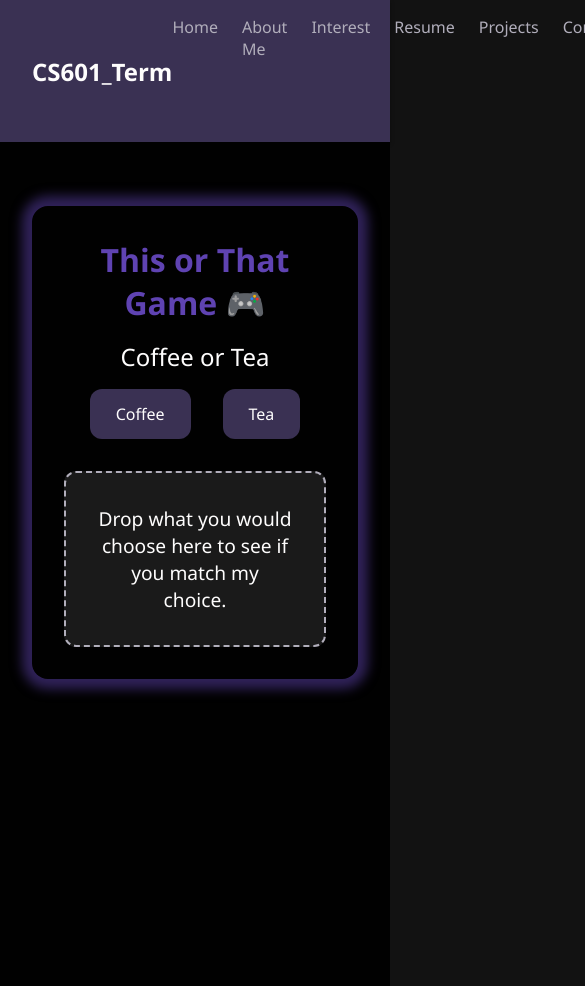
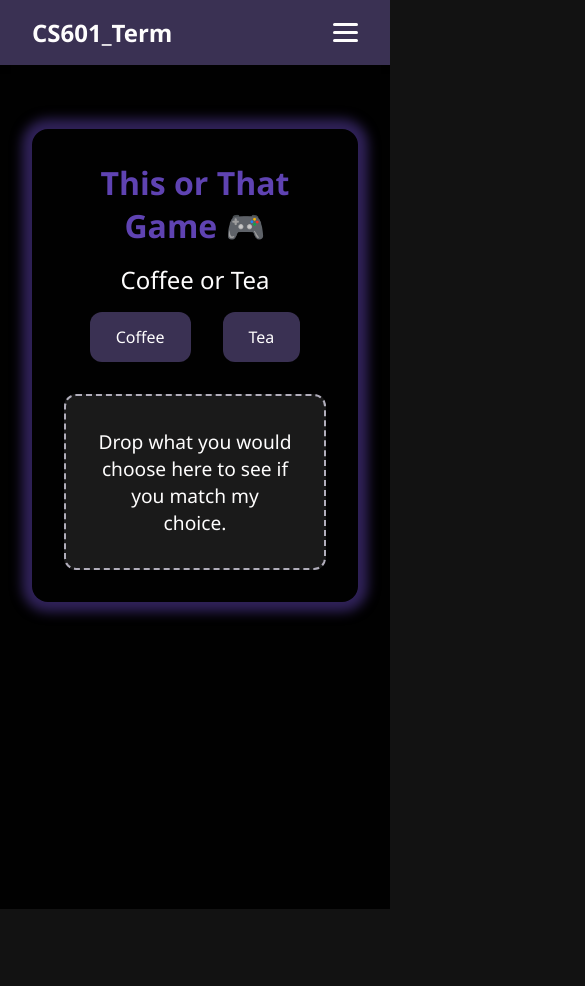
Before and after one commit to ShanyceBenson/CS601_TermProject_Benson, a React (Vite) app: page /#/game in a window 390 px wide. Shown: the top 986 px of the page, 585 px wide, since content can reach past the window. After the commit the page ends 909 px from the top, so only its background shows below. Built offline with nearby package versions, Linux system fonts and the light colour scheme.

Commit message:
fixed mobile view for the navbar and about me

```diff
--- a/src/components/NavBar.css
+++ b/src/components/NavBar.css
@@ -2,38 +2,96 @@
   display: flex;
   justify-content: space-between;
   align-items: center;
-    background-color: #3a3153;
+  background: #3a3153;
+  color: #fefdfd;
   padding: 1rem 2rem;
-    color: #fefdfd;
-    box-shadow: 0 2px 4px rgba(0, 0, 0, 0.4);
+  position: relative;
+  box-shadow: 0 2px 6px rgba(0, 0, 0, 0.4);
+  z-index: 10;
 }
 
 .logo {
-    color: #fefdfd;
   font-size: 1.5rem;
   font-weight: bold;
+  color: #fefdfd;
 }
 
 .nav-links {
   display: flex;
   gap: 1.5rem;
   list-style: none;
-    margin: 0;
-    padding: 0;
 }
 
-.nav-links a {
+.nav-links li a {
   color: #b1aebb;
   text-decoration: none;
   font-weight: 500;
-    transition: color 0.3s ease;
+  transition: 0.3s;
+  padding: 0.5rem 0;
 }
 
-.nav-links li a:hover {
-    color: #5f43b2;
+.nav-links li a:hover,
+.nav-links li a.active {
+  color: #ffffff;
+  border-bottom: 2px solid #5f43b2;
 }
 
-.nav-links li a.active {
-    color: #5f43b2;
-    border-bottom: 2px solid #5f43b2;
+.hamburger {
+  display: none;
+  cursor: pointer;
+  flex-direction: column;
+  gap: 5px;
+  z-index: 11;
 }
+
+.hamburger span {
+  height: 3px;
+  width: 25px;
+  background-color: #fefdfd;
+  border-radius: 5px;
+  transition: all 0.3s ease;
+}
+
+.hamburger.open span:nth-child(1) {
+  transform: rotate(45deg) translateY(8px);
+}
+.hamburger.open span:nth-child(2) {
+  opacity: 0;
+}
+.hamburger.open span:nth-child(3) {
+  transform: rotate(-45deg) translateY(-8px);
+}
+
+@media (max-width: 850px) {
+  .hamburger {
+    display: flex;
+  }
+
+  .nav-links {
+    display: none;
+    position: absolute;
+    top: 100%;
+    right: 0;
+    left: 0;
+    flex-direction: column;
+    background: rgba(58, 49, 83, 0.95);
+    padding: 1.5rem 2rem;
+    gap: 1.2rem;
+    border-bottom-left-radius: 12px;
+    border-bottom-right-radius: 12px;
+    box-shadow: 0 8px 15px rgba(0, 0, 0, 0.3);
+    backdrop-filter: blur(6px);
+  }
+
+  .nav-links.open {
+    display: flex;
+  }
+
+  .nav-links li {
+    text-align: center;
+  }
+
+  .nav-links li a {
+    font-size: 1.1rem;
+  }
+}
--- a/src/components/NavBar.tsx
+++ b/src/components/NavBar.tsx
@@ -1,36 +1,48 @@
+import { useState } from "react";
 import { NavLink } from "react-router-dom";
 import "./NavBar.css";
 
 function NavBar() {
+  const [menuOpen, setMenuOpen] = useState(false);
+
+  const toggleMenu = () => setMenuOpen(!menuOpen);
+  const closeMenu = () => setMenuOpen(false);
+
   return (
-    <>
-      <nav className="navbar">
-        <div className="logo">CS601_Term</div>
-        <ul className="nav-links">
-          <li>
-            <NavLink to="/" end className={({ isActive }) => isActive ? 'active' : ''}>Home</NavLink>
+    <nav className="navbar">
+      <div className="logo">CS601_Term</div>
+
+      <div
+        className={`hamburger ${menuOpen ? "open" : ""}`}
+        onClick={toggleMenu}
+      >
+        <span></span>
+        <span></span>
+        <span></span>
+      </div>
+
+      <ul className={`nav-links ${menuOpen ? "open" : ""}`}>
+        {[
+          ["Home", "/"],
+          ["About Me", "/about"],
+          ["Interest", "/interests"],
+          ["Resume", "/resume"],
+          ["Projects", "/projects"],
+          ["Contact", "/contact"],
+          ["Get to Know Me Game", "/game"],
+        ].map(([label, path]) => (
+          <li key={path}>
+            <NavLink
+              to={path}
+              className={({ isActive }) => (isActive ? "active" : "")}
+              onClick={closeMenu}
+            >
+              {label}
+            </NavLink>
           </li>
-          <li>
-            <NavLink to="/about" className={({ isActive }) => isActive ? 'active' : ''}>About Me</NavLink>
-          </li>
-          <li>
-            <NavLink to="/interests" className={({ isActive }) => isActive ? 'active' : ''}>Interest</NavLink>
-          </li>
-          <li>
-            <NavLink to="/resume" className={({ isActive }) => isActive ? 'active' : ''}>Resume</NavLink>
-          </li>
-          <li>
-            <NavLink to="/projects" className={({ isActive }) => isActive ? 'active' : ''}>Projects</NavLink>
-          </li>
-          <li>
-            <NavLink to="/contact" className={({ isActive }) => isActive ? 'active' : ''}>Contact</NavLink>
-          </li>
-          <li>
-            <NavLink to="/game" className={({ isActive }) => isActive ? 'active' : ''}>Get to Know Me Game</NavLink>
-          </li>
-        </ul>
-      </nav>
-    </>
+        ))}
+      </ul>
+    </nav>
   );
 }
 
--- a/src/pages/About.css
+++ b/src/pages/About.css
@@ -30,7 +30,11 @@
   background-color: #3a3153;
   padding: 1.5rem;
   border-radius: 12px;
-  box-shadow: 0 0 10px rgba(95, 67, 178, 0.3);
+  box-shadow: 0 0 10px 10px rgba(95, 67, 178, 0.3);
+}
+
+.about-item:hover {
+    transform: translateY(-8px);
 }
 
 .about-item h2 {
@@ -64,3 +68,68 @@
   margin-bottom: 0.75rem;
   line-height: 1.5;
 }
+
+@media (max-width: 768px) {
+  .about-container {
+    padding: 1.5rem;
+  }
+
+  .about-heading h1 {
+    font-size: 2rem;
+  }
+
+  .about-heading p {
+    font-size: 1rem;
+    margin-bottom: 1.5rem;
+  }
+
+  .about-grid {
+    gap: 1.5rem;
+  }
+
+  .about-item {
+    padding: 1rem;
+  }
+
+  .about-item p,
+  .about-item ul {
+    font-size: 0.95rem;
+  }
+
+  .about-item ul li {
+    margin-bottom: 0.5rem;
+  }
+}
+
+@media (max-width: 480px) {
+  .about-heading h1 {
+    font-size: 1.6rem;
+  }
+
+  .about-heading p {
+    font-size: 0.95rem;
+  }
+
+  .about-item h2 {
+    font-size: 1.2rem;
+  }
+
+  .about-item p,
+  .about-item ul {
+    font-size: 0.9rem;
+  }
+}
+
+@media (max-width: 1078px) {
+  .about-grid {
+    display: grid;
+    grid-template-columns: repeat(auto-fit, minmax(280px, 1fr));
+    justify-content: center;
+  }
+
+  .about-item:last-child:nth-child(3) {
+    grid-column: 1 / -1;
+    justify-self: center;
+    max-width: 500px;
+  }
+}
--- a/src/pages/About.tsx
+++ b/src/pages/About.tsx
@@ -12,7 +12,7 @@ function About() {
           building my career remotely while soaking in new experiences and
           perspectives. When I’m not coding, you’ll probably find me out for a
           walk or bike ride, controller in hand playing Marvel Rivals, or tuned
-          in to my favorite shows—Tracker, Will Trent, The Rookie, 911, and
+          in to my favorite shows like Tracker, Will Trent, The Rookie, 911, and
           Found. I watch them faithfully each week, and yes, I will cancel plans
           to avoid spoilers.
         </p>
```
Lines whose indentation alone changed are shown as unchanged.
